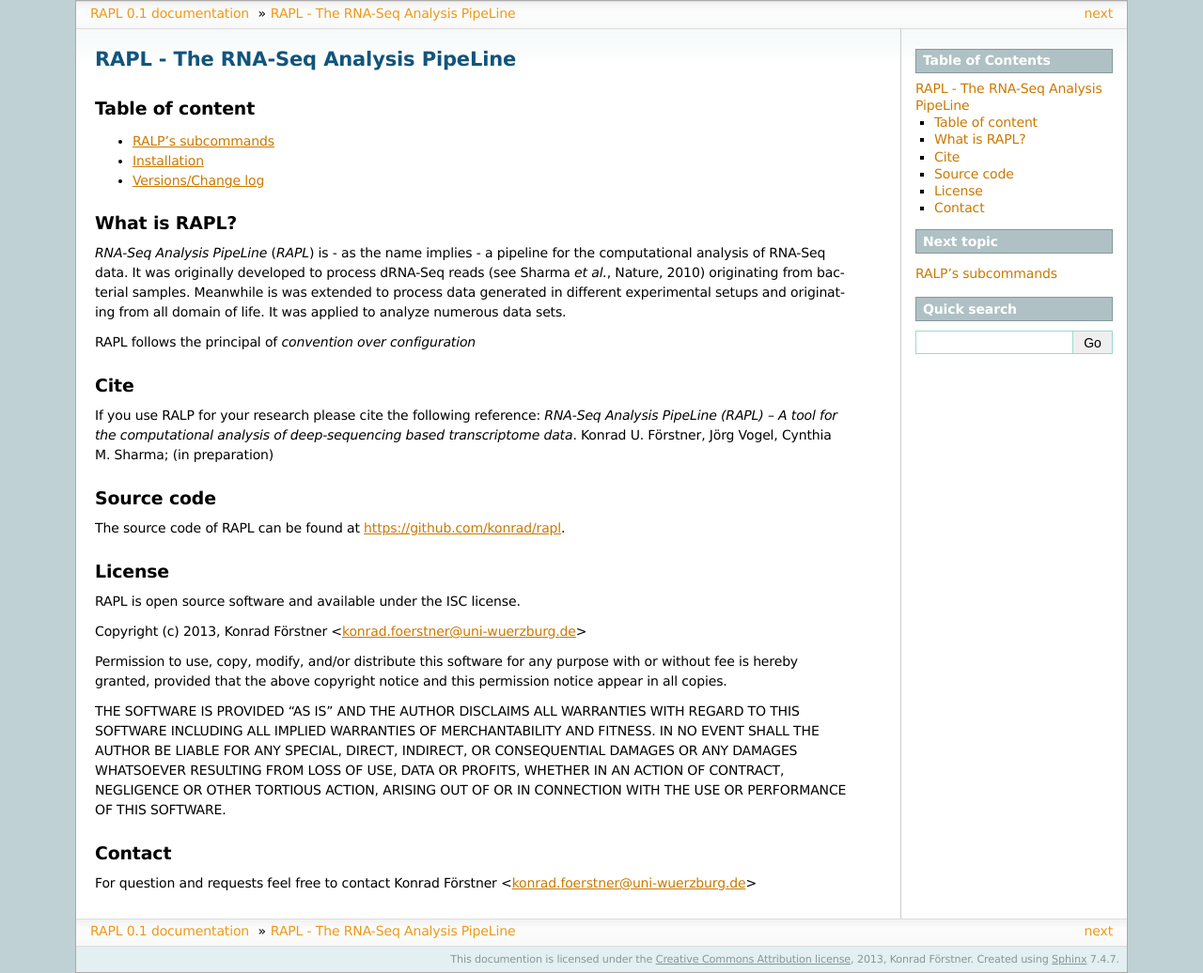
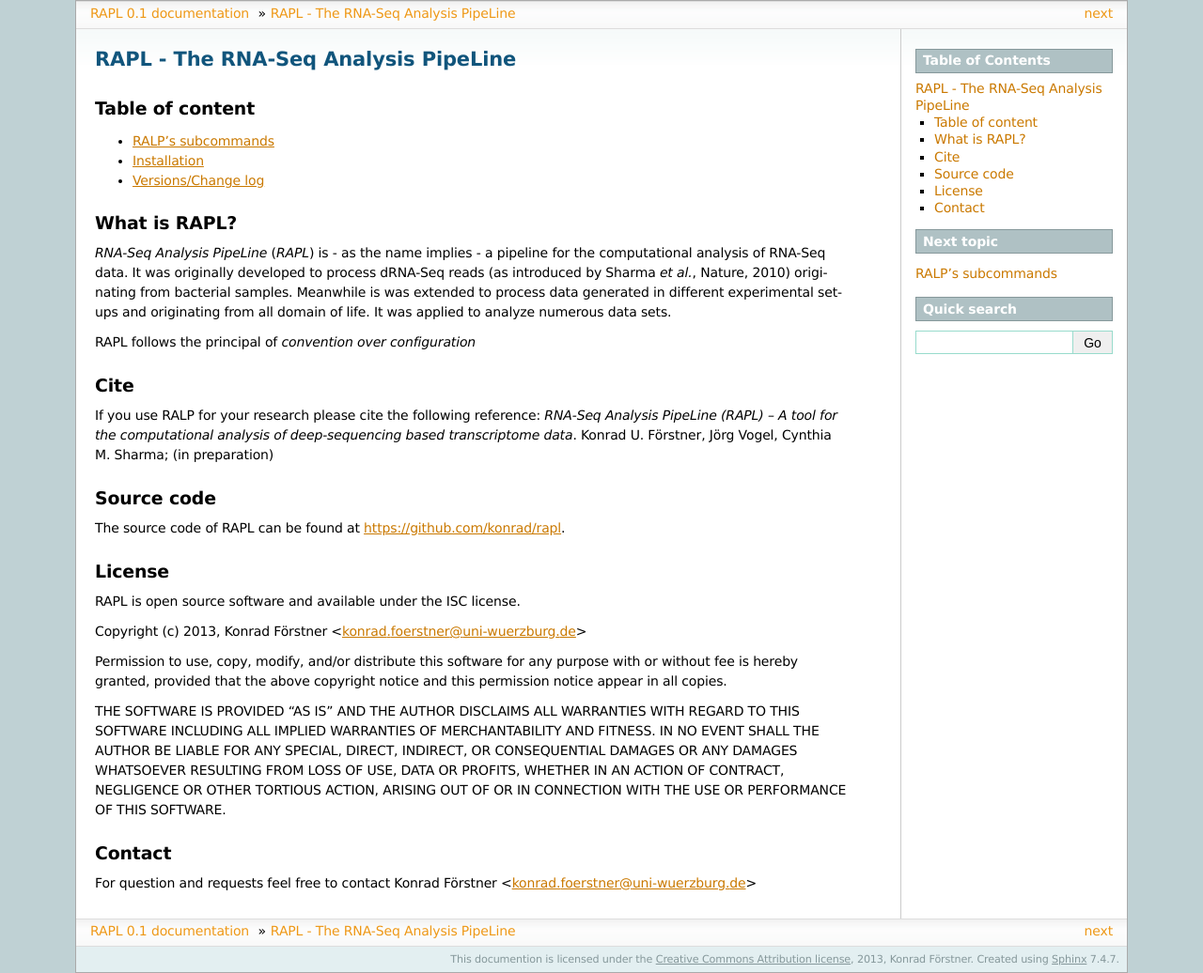
Before and after one commit to foerstner-lab/READemption, a Sphinx documentation site: the page built from rapl/doc/source/index.rst, in a window 1280 px wide. Shown: the whole page at 94% size. Built offline with Sphinx 7.4.7, drawn with Linux system fonts in a browser that asks for light colours; pages that are not in the unit, such as notebooks, are missing from menus.

Commit message:
Rearrange sentence

```diff
--- a/rapl/doc/source/index.rst
+++ b/rapl/doc/source/index.rst
@@ -15,9 +15,10 @@ Table of content
 What is RAPL?
 =============
 
-*RNA-Seq Analysis PipeLine* (*RAPL*) is - as the name implies - a pipeline
-for the computational analysis of RNA-Seq data. It was originally
-developed to process dRNA-Seq reads (see Sharma *et al.*, Nature,
+*RNA-Seq Analysis PipeLine* (*RAPL*) is - as the name implies - a
+pipeline for the computational analysis of RNA-Seq data. It was
+originally developed to process dRNA-Seq reads (as introduced by
+Sharma *et al.*, Nature,
 2010) originating from bacterial samples. Meanwhile is was extended to
 process data generated in different experimental setups and
 originating from all domain of life. It was applied to analyze
```
